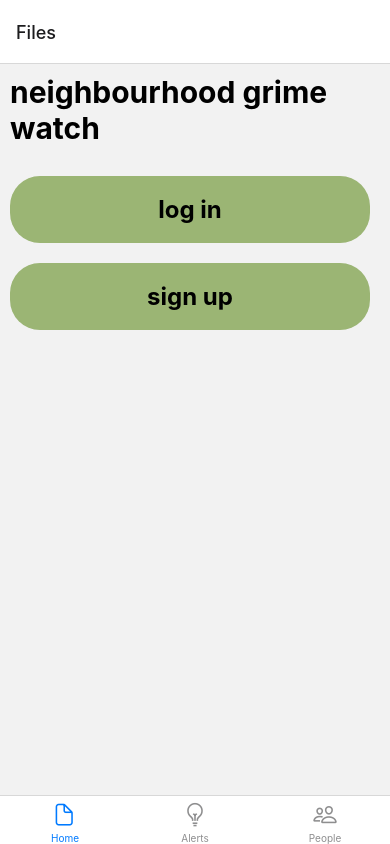
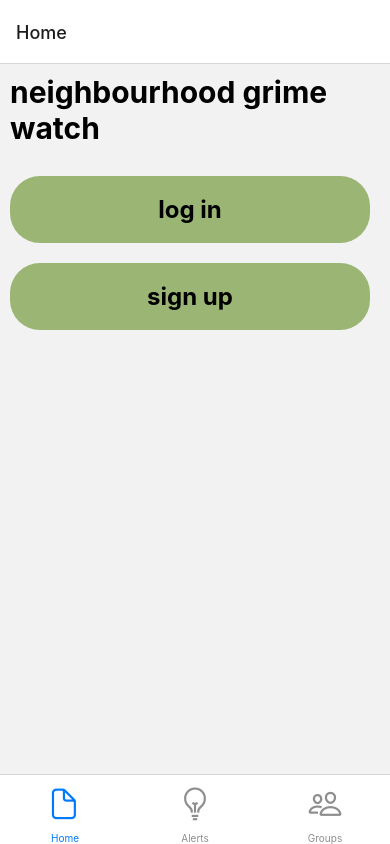
Before and after one commit to anthonycella/Neighbourhood-Mime-Watch, a React Native app in the folder frontend/: screen / in a window 390 px wide. Built offline with nearby package versions, Linux system fonts and the light colour scheme.

Commit message:
nav bar sizing and positioning tweaks

```diff
--- a/frontend/App.js
+++ b/frontend/App.js
@@ -21,14 +21,18 @@ const Tab = createBottomTabNavigator();
 export default function App() {
   return (
     <NavigationContainer>
-      <Tab.Navigator>
+      <Tab.Navigator
+        screenOptions={{
+          tabBarStyle: { height: 70 },
+        }}
+      >
         <Tab.Screen
-          name="Files"
+          name="Home"
           component={LoginSignup}
           options={{
             tabBarLabel: 'Home',
             tabBarIcon: ({ color, size }) => (
-              <Ionicons name="document-outline" color={color} size={size} />
+              <Ionicons name="document-outline" color={color} size={35} />
             ),
           }}
         />
@@ -38,7 +42,7 @@ export default function App() {
           options={{
             tabBarLabel: 'Alerts',
             tabBarIcon: ({ color, size }) => (
-              <Ionicons name="bulb-outline" color={color} size={size} />
+              <Ionicons name="bulb-outline" color={color} size={35} />
             ),
           }}
         />
@@ -46,9 +50,9 @@ export default function App() {
           name="Groups"
           component={Logs}
           options={{
-            tabBarLabel: 'People',
+            tabBarLabel: 'Groups',
             tabBarIcon: ({ color, size }) => (
-              <Ionicons name="people-outline" color={color} size={size} />
+              <Ionicons name="people-outline" color={color} size={35} />
             ),
           }}
         />
```
